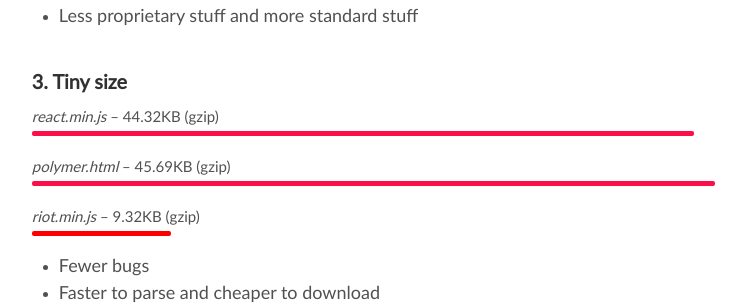
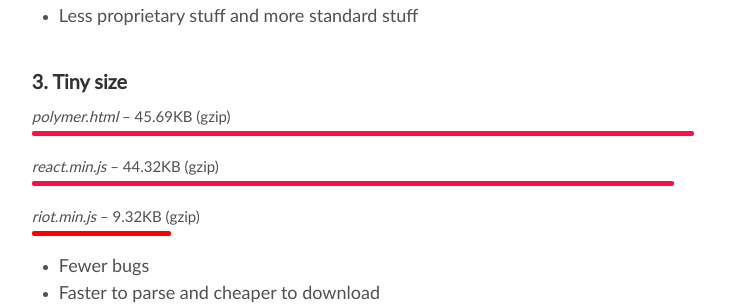
Before and after one commit to riot/riot.github.io, a Jekyll site: the page built from index.md, in a window 1280 px wide and 900 px high, scrolled down 3313 px. Shown: the part 150-455 px from the top of the window, without its empty margins (277-1023 px from the left). Built offline with Jekyll 4.4.1, drawn with Linux system fonts in a browser that asks for light colours; nearby versions of some CDN libraries; emoji names are drawn with the system emoji font.

Commit message:
updated: polymer became bigger than react again

```diff
--- a/index.md
+++ b/index.md
@@ -142,11 +142,11 @@
 
 ### 3. Tiny size
 
+<small><em>polymer.html</em> – {{ site.polymer.size }}KB (gzip)</small>
+<span class="bar red"></span>
+
 <small><em>react.min.js</em> – {{ site.react.size }}KB (gzip)</small>
-<span class="bar red" ></span>
-
-<small><em>polymer.html</em> – {{ site.polymer.size }}KB (gzip)</small>
-<span class="bar red" style="width: {{ site.polymer.size | divided_by: site.react.size | times: 100 }}%"></span>
+<span class="bar red" style="width: {{ site.react.size | divided_by: site.polymer.size | times: 100 }}%"></span>
 
 <small><em>riot.min.js</em> – {{ site.size_min }}KB (gzip)</small>
 <span class="bar blue" style="width: {{ site.size_min | divided_by: site.react.size | times: 100 }}%"></span>
```
